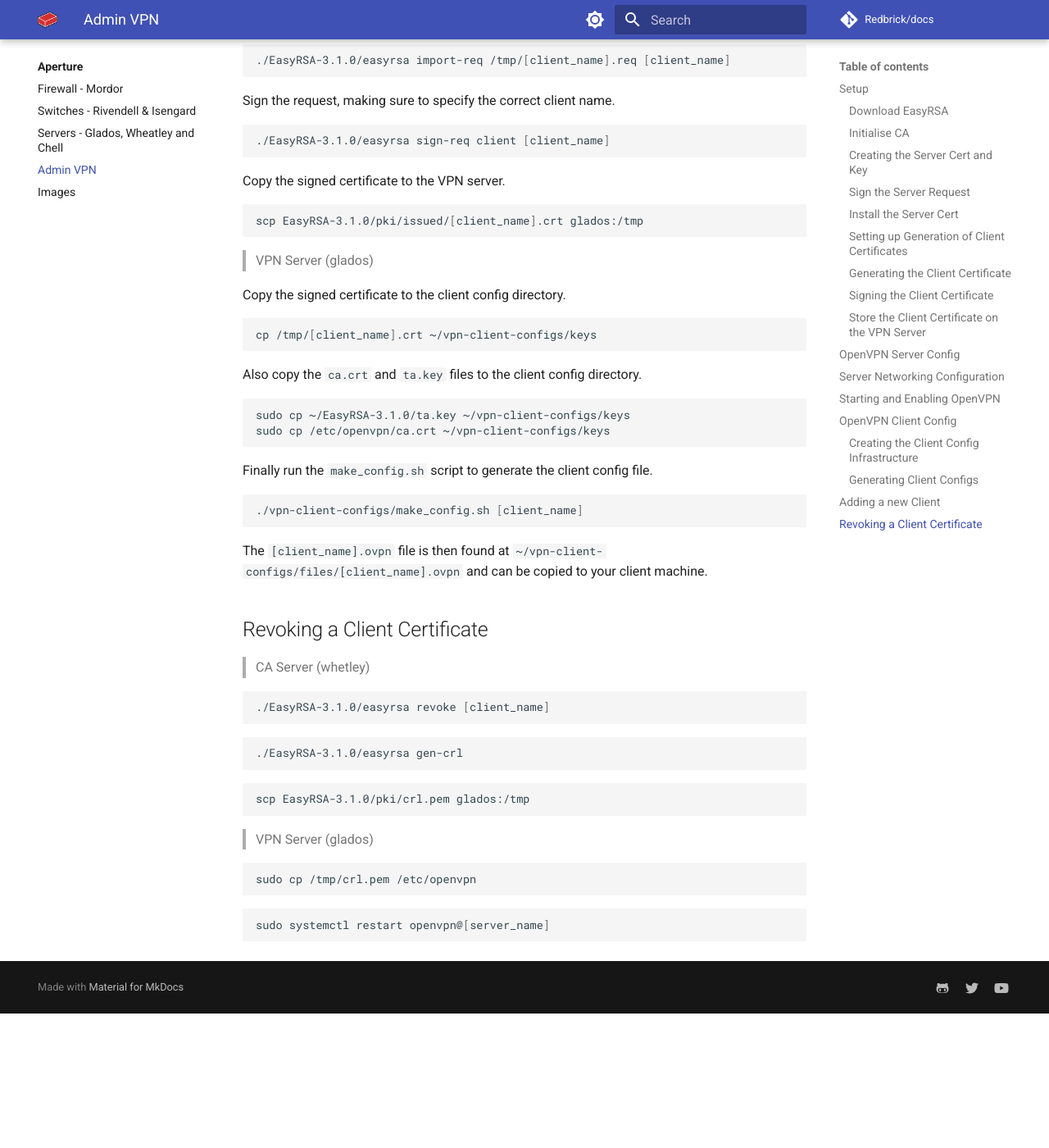
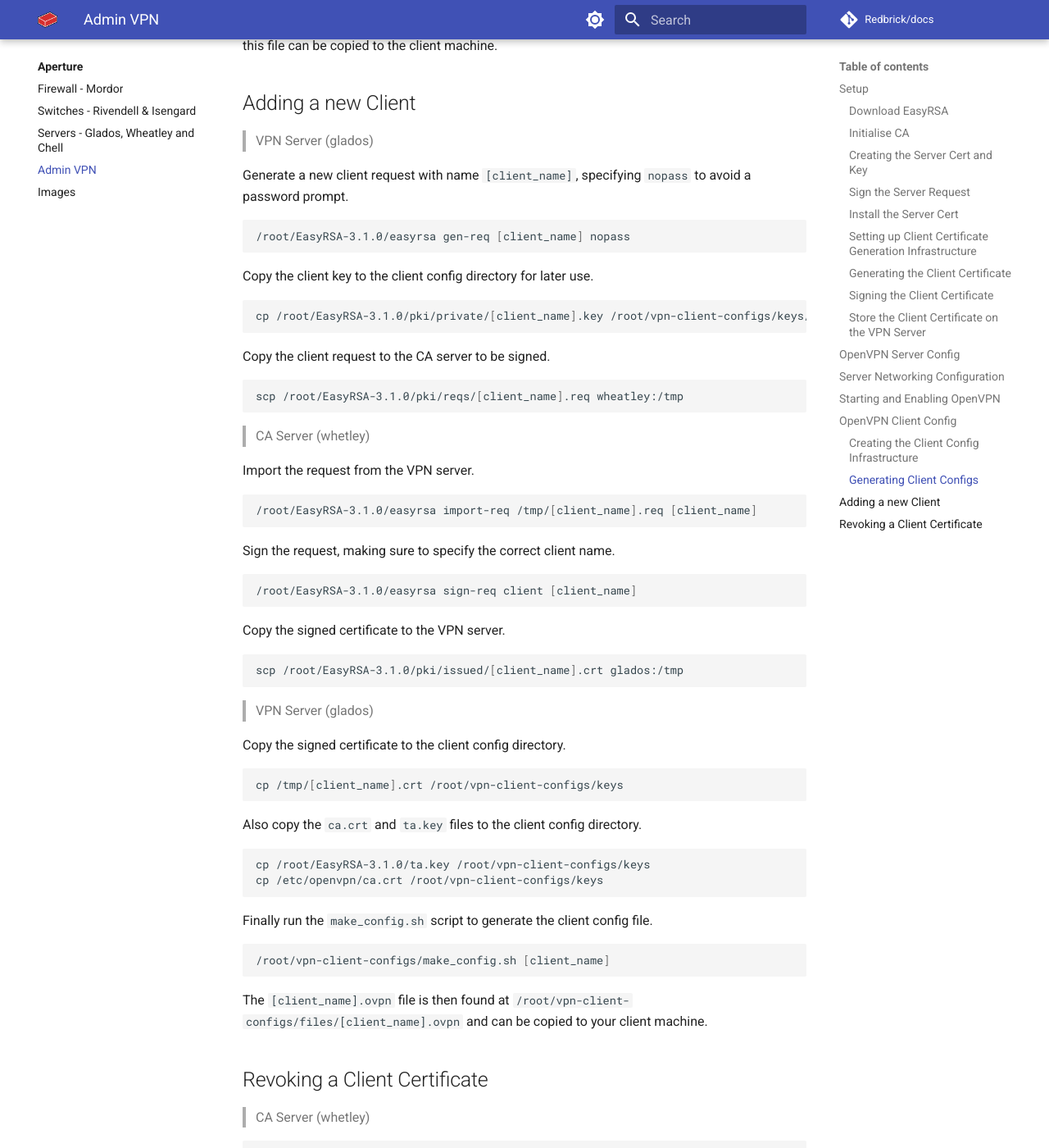
Before and after one commit to redbrick/docs, an MkDocs documentation site: the page built from docs/aperture/vpn.md, in a window 1280 px wide and 1400 px high, scrolled down 7216 px. Shown: the whole window at 82% size. Built offline with MkDocs 1.6.1 and Material for MkDocs 9.7.7, drawn with Linux system fonts in a browser that asks for light colours; comment, search, counter and statistics services are not loaded; before the commit the page ends 8452 px from its top, so only the background shows below that; some of the changed text lies outside the part shown.

Commit message:
updates vpn to be more readable

````diff
--- a/docs/aperture/vpn.md
+++ b/docs/aperture/vpn.md
@@ -10,6 +10,9 @@
 We need to set up a CA (certificate authority) and PKI (public key infrastructure) to issue certificates to the clients.
 
 We use [EasyRSA](https://github.com/OpenVPN/easy-rsa) on both the VPN server and the CA server.
+
+!!!important
+    When configuring and setting up the infrastructure, use the `root` account.
 
 ### Download EasyRSA
 
@@ -66,6 +71,8 @@
 ```bash
 cd ~/EasyRSA-3.1.0
 ```
+
+No need to configure the `vars` file like before, as we're not creating a CA. We can just initialise the PKI.
 
 ```bash
 ./easyrsa init-pki
@@ -75,8 +82,10 @@
 ./easyrsa gen-req [server_name] nopass
 ```
 
+You will be asked to provide a common name, which is the server name. In this case, `glados`.
+
 ```bash
-sudo cp pki/private/[server_name].key /etc/openvpn/
+cp pki/private/[server_name].key /etc/openvpn/
 ```
 
 ```bash
@@ -103,12 +114,18 @@
 scp pki/ca.crt glados:/tmp
 ```
 
+Before moving back to the VPN server, ensure you delete the signed request from the CA server.
+
+```bash
+rm /tmp/[server_name].req
+```
+
 ### Install the Server Cert
 
 > VPN Server (glados)
 
 ```bash
-sudo cp /tmp/{[server_name].crt,ca.crt} /etc/openvpn/
+mv /tmp/{[server_name].crt,ca.crt} /etc/openvpn/
 ```
 
 ```bash
@@ -120,15 +137,15 @@
 ```
 
 ```bash
-sudo openvpn --genkey --secret ta.key
+openvpn --genkey secret ta.key
 ```
 
 ```bash
-sudo cp ta.key /etc/openvpn/
-sudo cp pki/dh.pem /etc/openvpn/
+cp ta.key /etc/openvpn/
+cp pki/dh.pem /etc/openvpn/
 ```
 
-### Setting up Generation of Client Certificates
+### Setting up Client Certificate Generation Infrastructure
 
 > VPN Server (glados)
 
@@ -183,10 +200,18 @@
 scp pki/issued/[client_name].crt glados:/tmp
 ```
 
+Don't forget to clean up the signed request on the CA server.
+
+```bash
+rm /tmp/[client_name].req
+```
+
 ### Store the Client Certificate on the VPN Server
 
+> VPN Server (glados)
+
 ```bash
-cp /tmp/[client_name].crt ~/vpn-client-configs/keys/
+mv /tmp/[client_name].crt ~/vpn-client-configs/keys/
 ```
 
 ```bash
@@ -194,22 +219,18 @@
 ```
 
 ```bash
-sudo cp ta.key ~/vpn-client-configs/keys/
-sudo cp /etc/openvpn/ca.crt ~/vpn-client-configs/keys/
+cp ta.key ~/vpn-client-configs/keys/
+cp /etc/openvpn/ca.crt ~/vpn-client-configs/keys/
 ```
 
 ## OpenVPN Server Config
 
 ```bash
-sudo cp /usr/share/doc/openvpn/examples/sample-config-files/server.conf.gz /etc/openvpn/
+cp /usr/share/doc/openvpn/examples/sample-config-files/server.conf /etc/openvpn/
 ```
 
 ```bash
-sudo gzip -d /etc/openvpn/server.conf.gz
-```
-
-```bash
-sudo vim /etc/openvpn/server.conf
+vim /etc/openvpn/server.conf
 ```
 
 ```bash
@@ -229,7 +250,7 @@
 ## Server Networking Configuration
 
 ```bash
-sudo vim /etc/sysctl.conf
+vim /etc/sysctl.conf
 ```
 
 ```bash
@@ -240,12 +261,12 @@
 ```
 
 ```bash
-$ sudo sysctl -p
+$ sysctl -p
 net.ipv4.ip_forward = 1
 ```
 
 ```bash
-sudo vim /etc/ufw/before.rules
+vim /etc/ufw/before.rules
 ```
 
 ```bash
@@ -266,7 +287,7 @@
 ```
 
 ```bash
-sudo vim /etc/default/ufw
+vim /etc/default/ufw
 ```
 
 ```bash
@@ -279,8 +300,12 @@
 ## Starting and Enabling OpenVPN
 
 ```bash
-sudo systemctl start openvpn@[server_name]
+systemctl start openvpn@server
 ```
+
+!!!Note
+    Despite using the server name everywhere else, this uses the "@server" option to start the vpn server, rather than
+    start the client.
 
 ```bash
 $ ip addr show tun0
@@ -290,14 +315,14 @@
 ```
 
 ```bash
-sudo systemctl enable openvpn@[server_name]
+systemctl enable openvpn@server
 ```
 
 ## OpenVPN Client Config
 
 ### Creating the Client Config Infrastructure
 
-> VOP Server (glados)
+> VPN Server (glados)
 
 ```bash
 mkdir -p ~/vpn-client-configs/files
@@ -340,9 +365,9 @@
 
 # First argument: Client identifier
 
-KEY_DIR=/home/mojito/client-configs/keys
-OUTPUT_DIR=/home/mojito/client-configs/files
-BASE_CONFIG=/home/mojito/client-configs/base.conf
+KEY_DIR=/root/vpn-client-configs/keys
+OUTPUT_DIR=/root/vpn-client-configs/files
+BASE_CONFIG=/root/vpn-client-configs/base.conf
 
 cat ${BASE_CONFIG} \
     <(echo -e '<ca>') \
@@ -366,11 +391,7 @@
 > VPN Server (glados)
 
 ```bash
-cd ~/vpn-client-configs/
-```
-
-```bash
-./make_config.sh [client_name]
+./vpn-client-configs/make_config.sh [client_name]
 ```
 
 The client config file will be located at `~/vpn-client-configs/files/[client_name].ovpn` and this file can be copied
@@ -383,19 +404,19 @@
 Generate a new client request with name `[client_name]`, specifying `nopass` to avoid a password prompt.
 
 ```bash
-./EasyRSA-3.1.0/easyrsa gen-req [client_name] nopass
+/root/EasyRSA-3.1.0/easyrsa gen-req [client_name] nopass
 ```
 
 Copy the client key to the client config directory for later use.
 
 ```bash
-cp ~/EasyRSA-3.1.0/pki/private/[client_name].key ~/vpn-client-configs/keys/
+cp /root/EasyRSA-3.1.0/pki/private/[client_name].key /root/vpn-client-configs/keys/
 ```
 
 Copy the client request to the CA server to be signed.
 
 ```bash
-scp ~/EasyRSA-3.1.0/pki/reqs/[client_name].req wheatley:/tmp
+scp /root/EasyRSA-3.1.0/pki/reqs/[client_name].req wheatley:/tmp
 ```
 
 > CA Server (whetley)
@@ -403,19 +424,19 @@
 Import the request from the VPN server.
 
 ```bash
-./EasyRSA-3.1.0/easyrsa import-req /tmp/[client_name].req [client_name]
+/root/EasyRSA-3.1.0/easyrsa import-req /tmp/[client_name].req [client_name]
 ```
 
 Sign the request, making sure to specify the correct client name.
 
 ```bash
-./EasyRSA-3.1.0/easyrsa sign-req client [client_name]
+/root/EasyRSA-3.1.0/easyrsa sign-req client [client_name]
 ```
 
 Copy the signed certificate to the VPN server.
 
 ```bash
-scp EasyRSA-3.1.0/pki/issued/[client_name].crt glados:/tmp
+scp /root/EasyRSA-3.1.0/pki/issued/[client_name].crt glados:/tmp
 ```
 
 > VPN Server (glados)
@@ -423,23 +444,23 @@
 Copy the signed certificate to the client config directory.
 
 ```bash
-cp /tmp/[client_name].crt ~/vpn-client-configs/keys
+cp /tmp/[client_name].crt /root/vpn-client-configs/keys
 ```
 
 Also copy the `ca.crt` and `ta.key` files to the client config directory.
 
 ```bash
-sudo cp ~/EasyRSA-3.1.0/ta.key ~/vpn-client-configs/keys
-sudo cp /etc/openvpn/ca.crt ~/vpn-client-configs/keys
+cp /root/EasyRSA-3.1.0/ta.key /root/vpn-client-configs/keys
+cp /etc/openvpn/ca.crt /root/vpn-client-configs/keys
 ```
 
 Finally run the `make_config.sh` script to generate the client config file.
 
 ```bash
-./vpn-client-configs/make_config.sh [client_name]
+/root/vpn-client-configs/make_config.sh [client_name]
 ```
 
-The `[client_name].ovpn` file is then found at `~/vpn-client-configs/files/[client_name].ovpn` and can be copied to your
+The `[client_name].ovpn` file is then found at `/root/vpn-client-configs/files/[client_name].ovpn` and can be copied to your
 client machine.
 
 ## Revoking a Client Certificate
@@ -447,23 +468,31 @@
 > CA Server (whetley)
 
 ```bash
-./EasyRSA-3.1.0/easyrsa revoke [client_name]
+/root/EasyRSA-3.1.0/easyrsa revoke [client_name]
 ```
 
 ```bash
-./EasyRSA-3.1.0/easyrsa gen-crl
+/root/EasyRSA-3.1.0/easyrsa gen-crl
 ```
 
 ```bash
-scp EasyRSA-3.1.0/pki/crl.pem glados:/tmp
+scp /root/EasyRSA-3.1.0/pki/crl.pem glados:/tmp
 ```
 
 > VPN Server (glados)
 
 ```bash
-sudo cp /tmp/crl.pem /etc/openvpn
+mv /tmp/crl.pem /etc/openvpn
 ```
 
+Make sure the openvpn server config has the following line:
+
 ```bash
-sudo systemctl restart openvpn@[server_name]
+crl-verify crl.pem
 ```
+
+to ensure the CRL is used.
+
+```bash
+systemctl restart openvpn@server
+```
````
Also changed, not shown: other parts of docs/aperture/vpn.md (+5 -1 lines).
